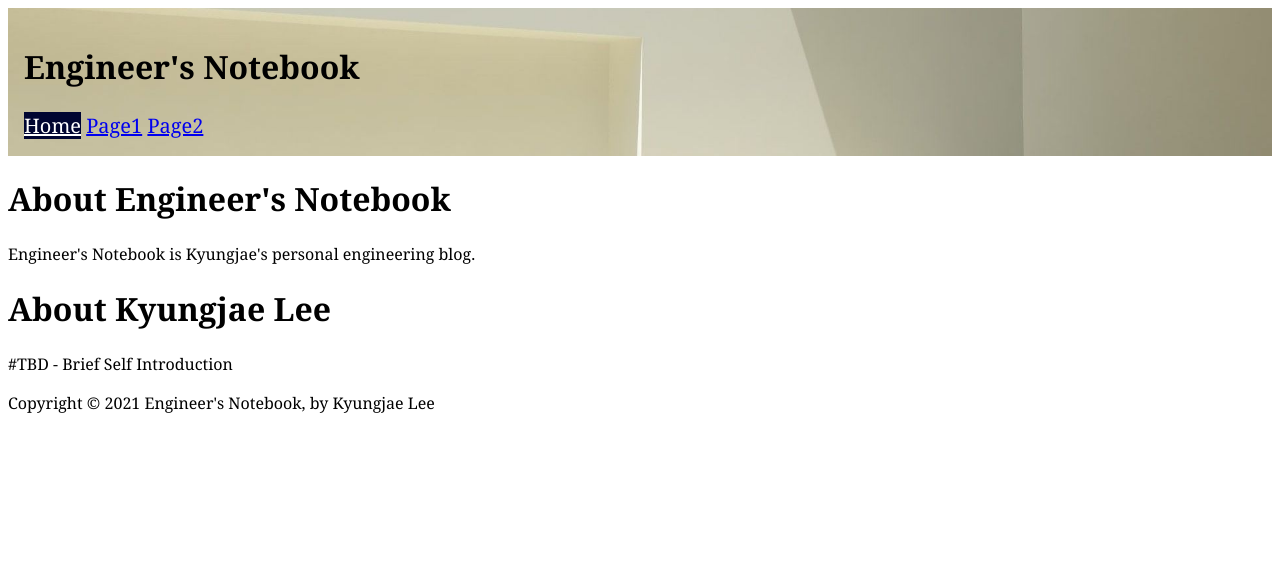
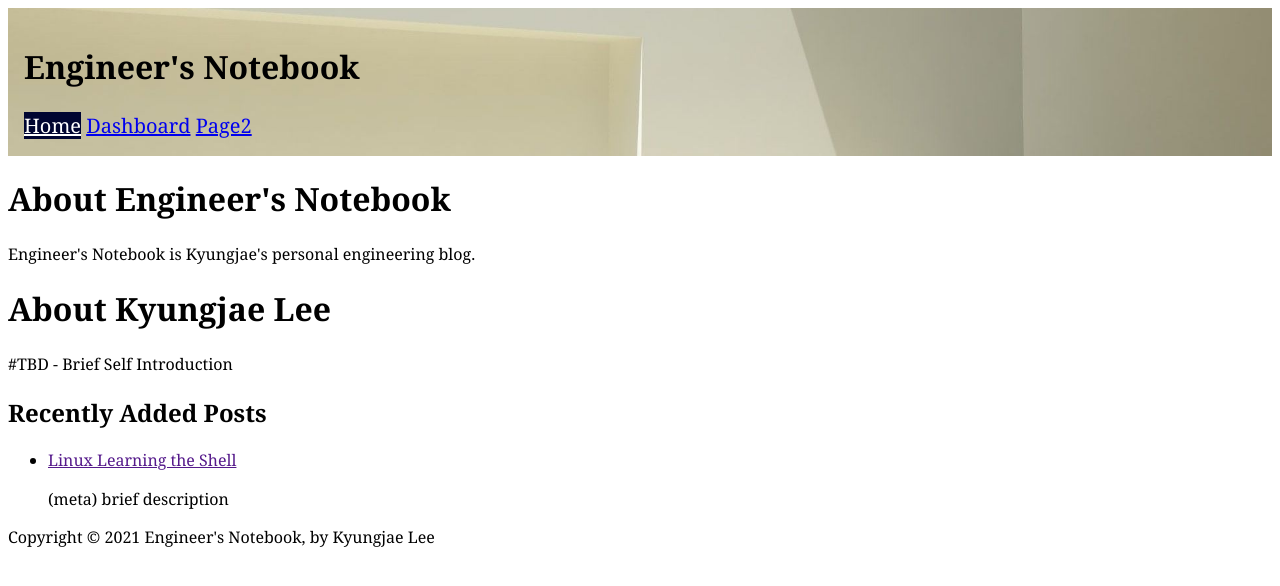
Before and after one commit to kyungjae-lee/kyungjae-lee.github.io, a Jekyll site: the page built from index.html, in a window 1280 px wide. Shown: the top 586 px of the page. Built offline with Jekyll 4.4.1, drawn with Linux system fonts in a browser that asks for light colours.

Commit message:
Add 'Recently Added Posts' to the home page, turn 'Page1' into 'Dashboard'

```diff
--- a/_includes/nav.html
+++ b/_includes/nav.html
@@ -1,7 +1,7 @@
 <nav>
 	<ul class="nav {{include.navclass}}">
 		<li><a href="{{site.baseurl}}/" class="{% if page.url == '/' %}current{% endif %}">Home</a></li>
-		<li><a href="{{site.baseurl}}/page1/" class="{% if page.url contains 'page1' %}current{% endif %}">Page1</a></li>
+		<li><a href="{{site.baseurl}}/Dashboard/" class="{% if page.url contains 'dashboard' %}current{% endif %}">Dashboard</a></li>
 		<li><a href="{{site.baseurl}}/page2/" class="{% if page.url contains 'page2' %}current{% endif %}">Page2</a></li>
     <ul>
 </nav>
--- /dev/null
+++ b/dashboard.html
@@ -0,0 +1,6 @@
+---
+layout: page
+title: Dashboard
+---
+
+<h1>Dashboard</h1>
--- a/index.html
+++ b/index.html
@@ -8,3 +8,14 @@ titleAfter: Kyungjae's Engineering Blog
 
 <h1>About Kyungjae Lee</h1>
 #TBD - Brief Self Introduction
+
+<h2>Recently Added Posts</h2>
+
+<ul>
+    {% for post in site.posts limit:5 %}
+        <li>
+            <a href="">{{post.title}}</a>
+            <p>{{post.meta}}</p>
+        </li>
+    {% endfor %}
+</ul>
--- a/page1.html
+++ /dev/null
@@ -1,6 +0,0 @@
----
-layout: page
-title: Page1
----
-
-<h1>Page1 Contents</h1>
```
Also changed, not shown: _posts/linux/the-linux-commandline/2021-03-28-learning-the-shell.md (added, +13 -0 lines).
